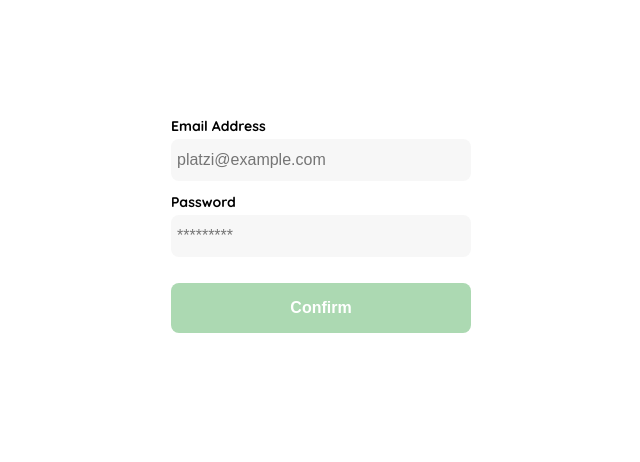
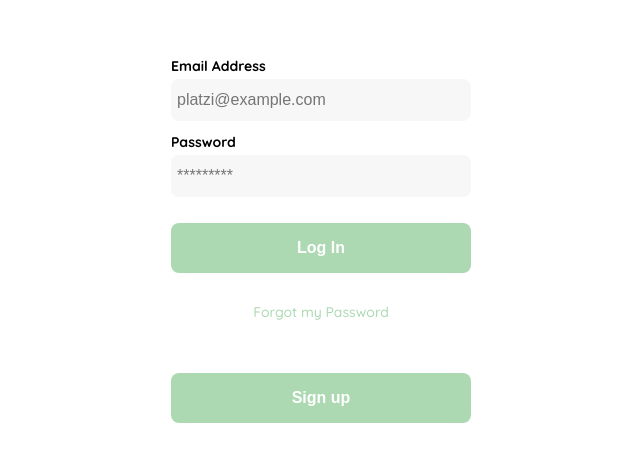
Before and after one commit to GabrielDLY/ProyectosExperimento, a plain HTML site: page clase.html in a window 1280 px wide. Shown: the part 160-622 px from the top of the page, without its empty margins (319-959 px from the left). Drawn offline with Linux system fonts and the light colour scheme.

Commit message:
Finalizacion de la clase 8 LOGIN

```diff
--- a/clase.html
+++ b/clase.html
@@ -31,11 +31,13 @@
             class="input input-password">
 
             <input type="submit"
-            value="Confirm"
+            value="Log In"
             class="primary-button login-button">
-            <a href="/"></a>
+            <a href="/">Forgot my Password</a>
           </form>
-          <labal>
+
+          <button class="secondary-button
+          signup-button">Sign up</button>
         </div>
       </div>
 </body>
--- a/styles/styles4.css
+++ b/styles/styles4.css
@@ -34,6 +34,14 @@
     display: flex;
     flex-direction: column;
   }
+
+  .form a {
+    color: var(--hospital-green);
+    font-size: var(--sm);
+    text-align: center;
+    text-decoration: none;
+    margin-bottom: 52px;
+  }
   .label {
     font-size: var(--sm);
     font-weight: bold;
@@ -63,8 +71,27 @@
     margin-top: 14px;
     margin-bottom: 30px;
   }
-  @media (max-width: 640px) {
+  .secondary-button {
+    background-color: var(--hospital-green);
+    border-radius: 8px;
+    border: none;
+    color: var(--white);
+    width: 100%;
+    cursor: pointer;
+    font-size: var(--md);
+    font-weight: bold;
+    height: 50px;
+  }
+  @media (max-width: 640px){
+
     .logo {
-      display: block;
+        display: block;
     }
-  }
+
+    .secondary-button {
+        width: 300px;
+        position: absolute;
+        bottom: 0;
+        margin-bottom: 24px;
+    }
+}
```
